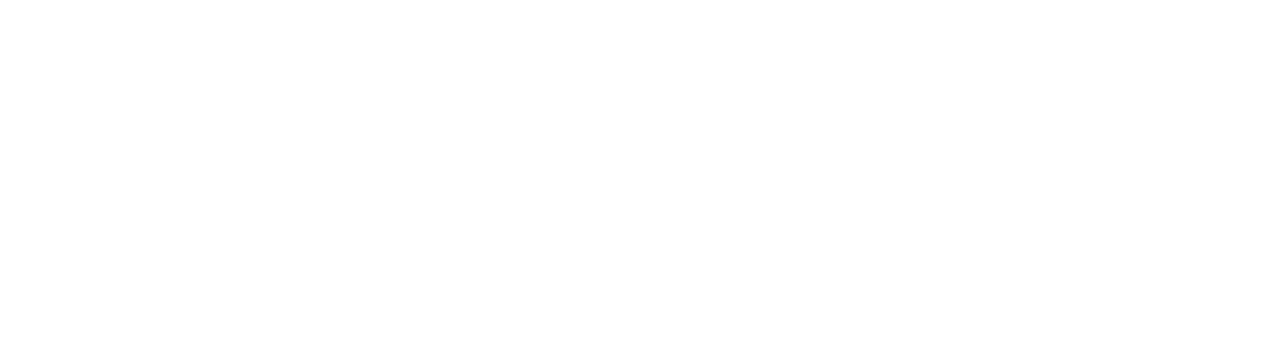
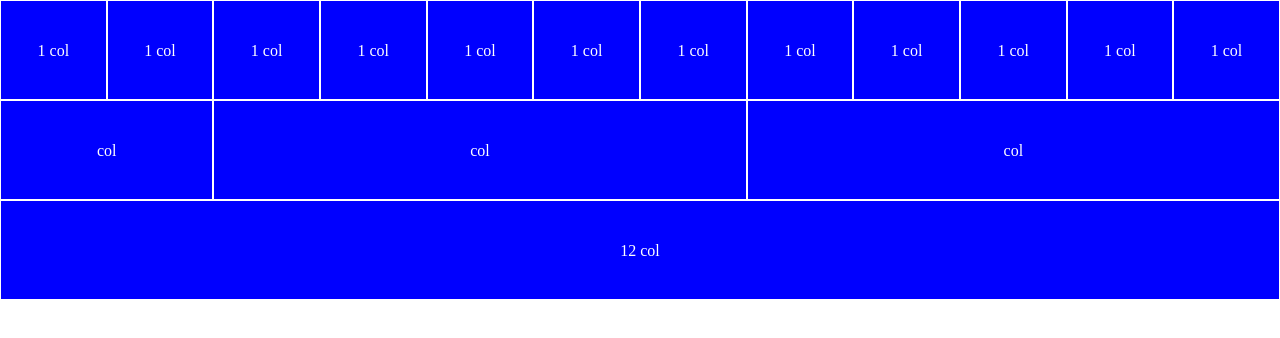
Before and after one commit to iachinimarta/html-css-12bool, a plain HTML site: page index.html in a window 1280 px wide. Drawn offline with Linux system fonts and the light colour scheme.

Commit message:
Inserimento: -riga 1 -riga 2 -riga 3

```diff
--- a/css/12bool.css
+++ b/css/12bool.css
@@ -1,3 +1,9 @@
+* {
+    margin: 0%;
+    padding: 0;
+    box-sizing: border-box;
+}
+
 .container {
     max-width: 1170px;
     margin: 0 auto;
@@ -14,8 +20,14 @@
     flex-wrap: wrap;
 }
 
-[class*'col-'] {
+[class*='col-'] {
     flex: 0 0 auto;
+}
+
+.col {
+    flex-grow: 1;
+    flex-basis: 0;
+    max-width: 100%;
 }
 
 .col-1 {
@@ -78,8 +90,6 @@
     max-width: calc((100% / 12) * 12);
 }
 
-/* ******************************************************* <- OFFSET */
-
 .col-offset-1 {
     margin-left: calc((100% / 12) * 1);
 }
--- a/css/style.css
+++ b/css/style.css
@@ -1,12 +1,8 @@
-* {
-    margin: 0%;
-    padding: 0;
-    box-sizing: border-box;
-}
-
 .box {
     background-color: blue;
     color: white;
     height: 100px;
     border: 1px solid white;
+    text-align: center;
+    line-height: 100px;
 }
--- a/index.html
+++ b/index.html
@@ -4,11 +4,83 @@
         <meta charset="UTF-8">
         <meta http-equiv="X-UA-Compatible" content="IE=edge">
         <meta name="viewport" content="width=device-width, initial-scale=1.0">
-        <link rel="stylesheet" href="css/12bool.css">
-        <link rel="stylesheet" href="css/style.css">
         <title>12 Bool</title>
+        <link rel="stylesheet" href="css/12bool.css"/>
+        <link rel="stylesheet" href="css/style.css"/>
+
     </head>
     <body>
 
+        <div class="container-fluid">
+
+            <!-- RIGA 1 -->
+
+            <div class="row">
+                <div class="col-1">
+                    <div class="box">1 col</div>
+                </div>
+                <div class="col-1">
+                    <div class="box">1 col</div>
+                </div>
+                <div class="col-1">
+                    <div class="box">1 col</div>
+                </div>
+                <div class="col-1">
+                    <div class="box">1 col</div>
+                </div>
+                <div class="col-1">
+                    <div class="box">1 col</div>
+                </div>
+                <div class="col-1">
+                    <div class="box">1 col</div>
+                </div>
+                <div class="col-1">
+                    <div class="box">1 col</div>
+                </div>
+                <div class="col-1">
+                    <div class="box">1 col</div>
+                </div>
+                <div class="col-1">
+                    <div class="box">1 col</div>
+                </div>
+                <div class="col-1">
+                    <div class="box">1 col</div>
+                </div>
+                <div class="col-1">
+                    <div class="box">1 col</div>
+                </div>
+                <div class="col-1">
+                    <div class="box">1 col</div>
+                </div>
+            </div>
+
+            <!-- RIGA 2 -->
+
+            <div class="row">
+                <div class="col-2">
+                    <div class="box">col</div>
+                </div>
+                <div class="col-5">
+                    <div class="box">col</div>
+                </div>
+                <div class="col-5">
+                    <div class="box">col</div>
+                </div>
+            </div>
+
+            <!-- RIGA 3 -->
+
+            <div class="row">
+                <div class="col-12">
+                    <div class="box">12 col</div>
+                </div>
+            </div>
+
+
+        </div>
+
+
+
+
     </body>
     </html>
```
